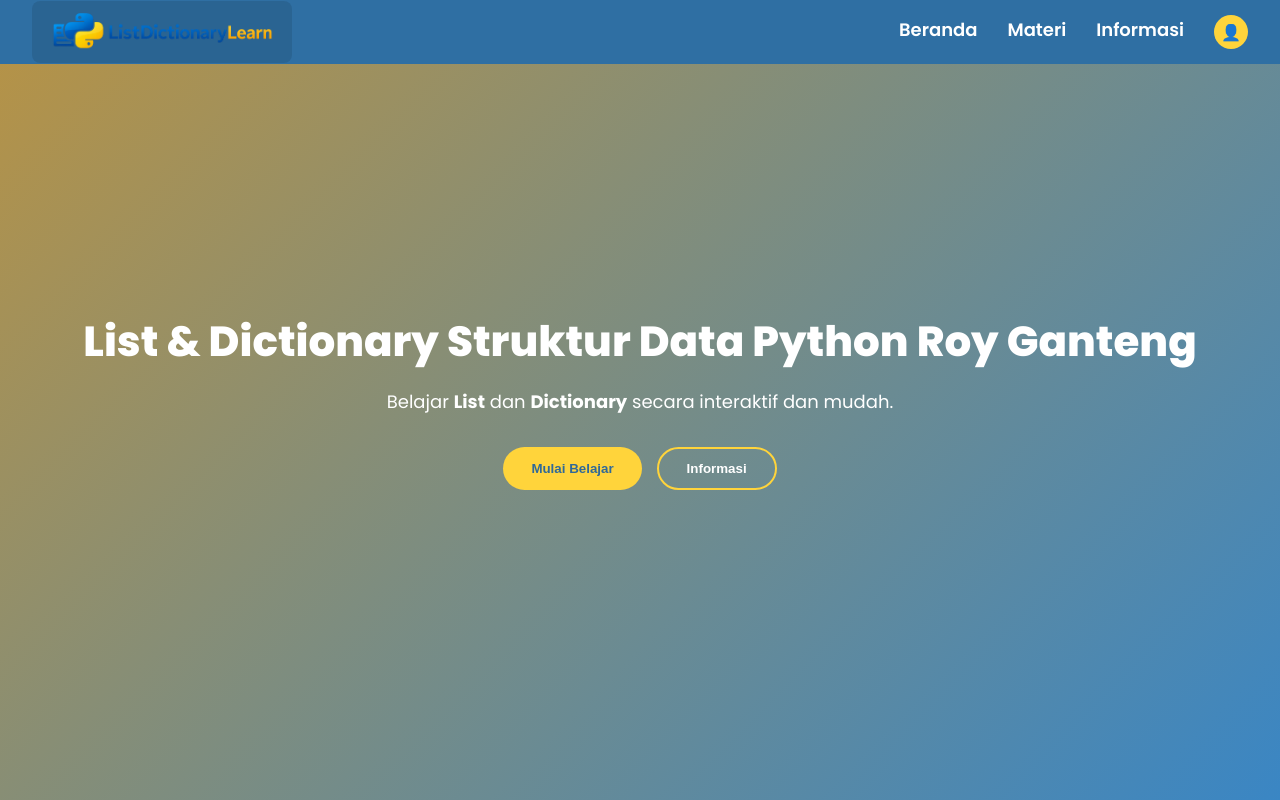
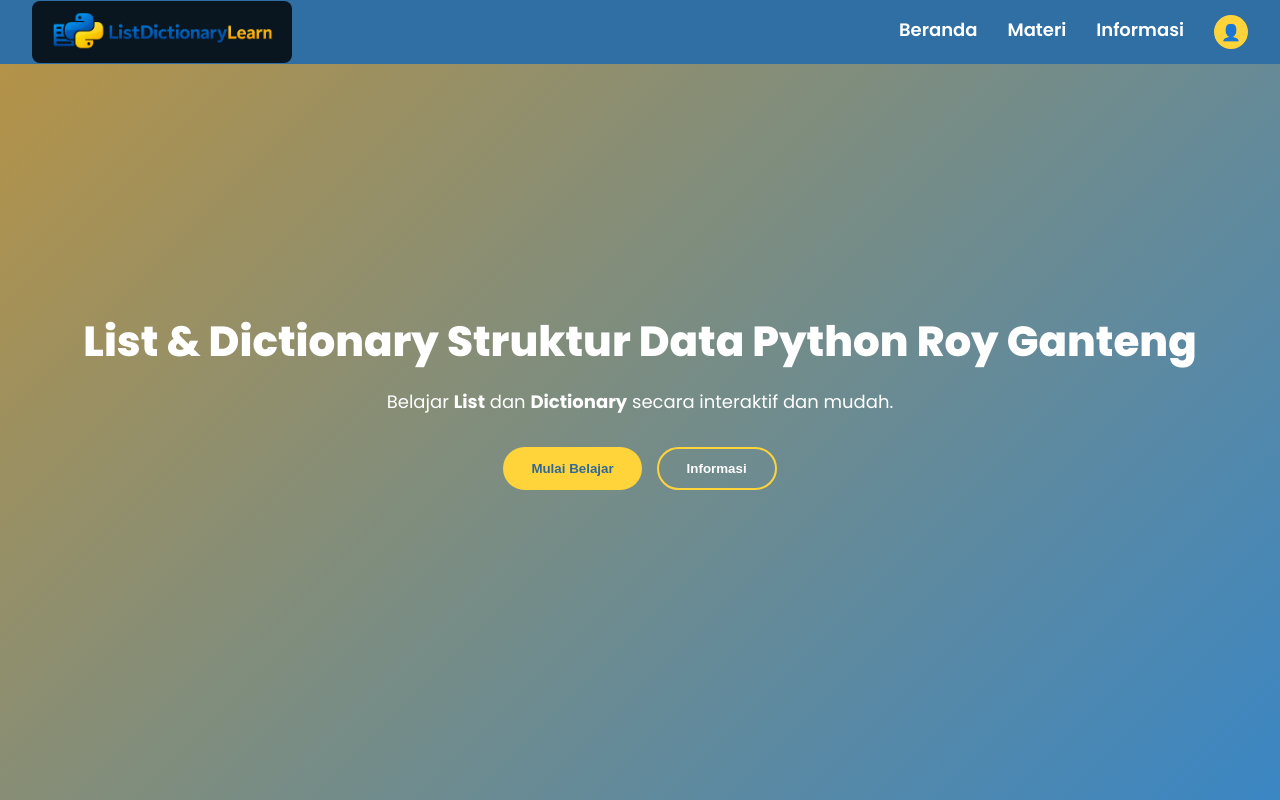
Before and after one commit to Halooci/Lidict, a React (Vite) app: page / in a window 1280 px wide. Shown: the top 800 px of the page. Built offline with nearby package versions, Linux system fonts and the light colour scheme.

Commit message:
shadow logo baru

```diff
--- a/src/pages/komponen/Navbar.jsx
+++ b/src/pages/komponen/Navbar.jsx
@@ -77,7 +77,7 @@ const styles = {
   alignItems: "center",
   gap: "8px",
   flexShrink: 0,
-  backgroundColor: "rgba(0, 0, 0, 0.1)",
+  backgroundColor: "rgba(0, 0, 0, 0.8)",
   padding: "6px 12px",
   borderRadius: "8px"
   },
```
